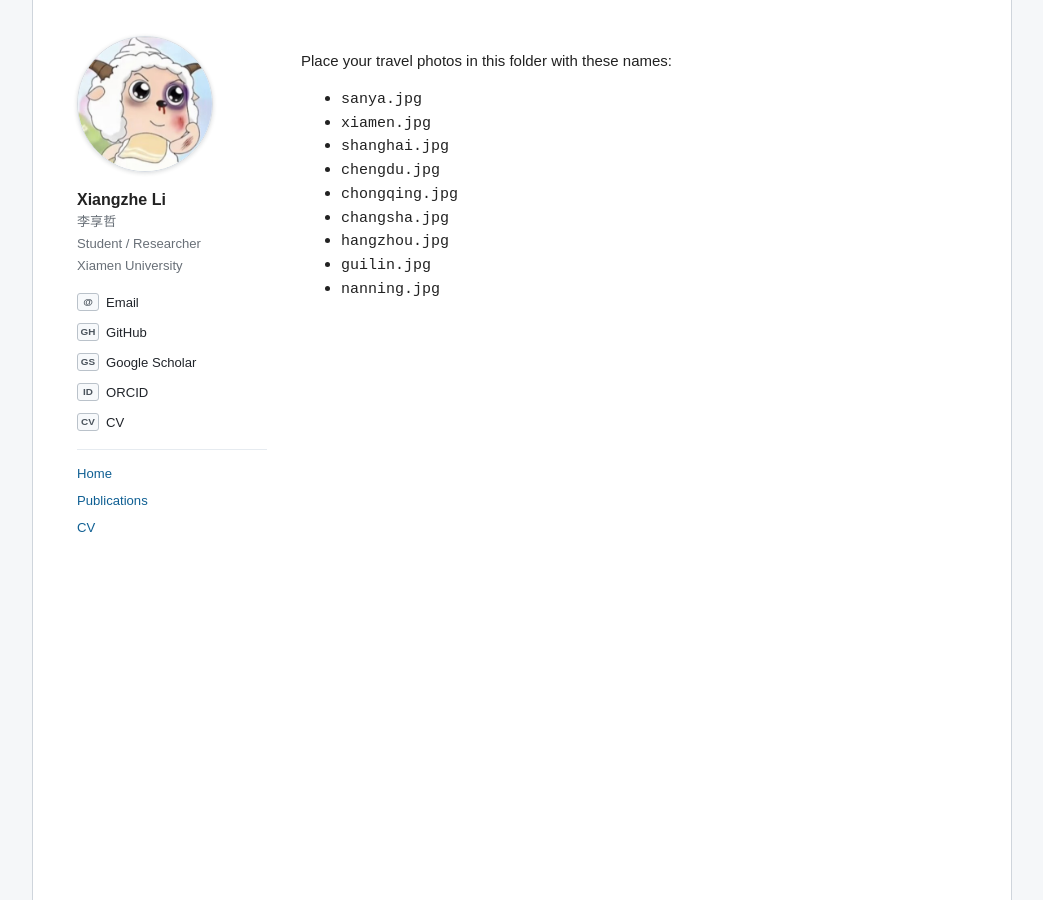
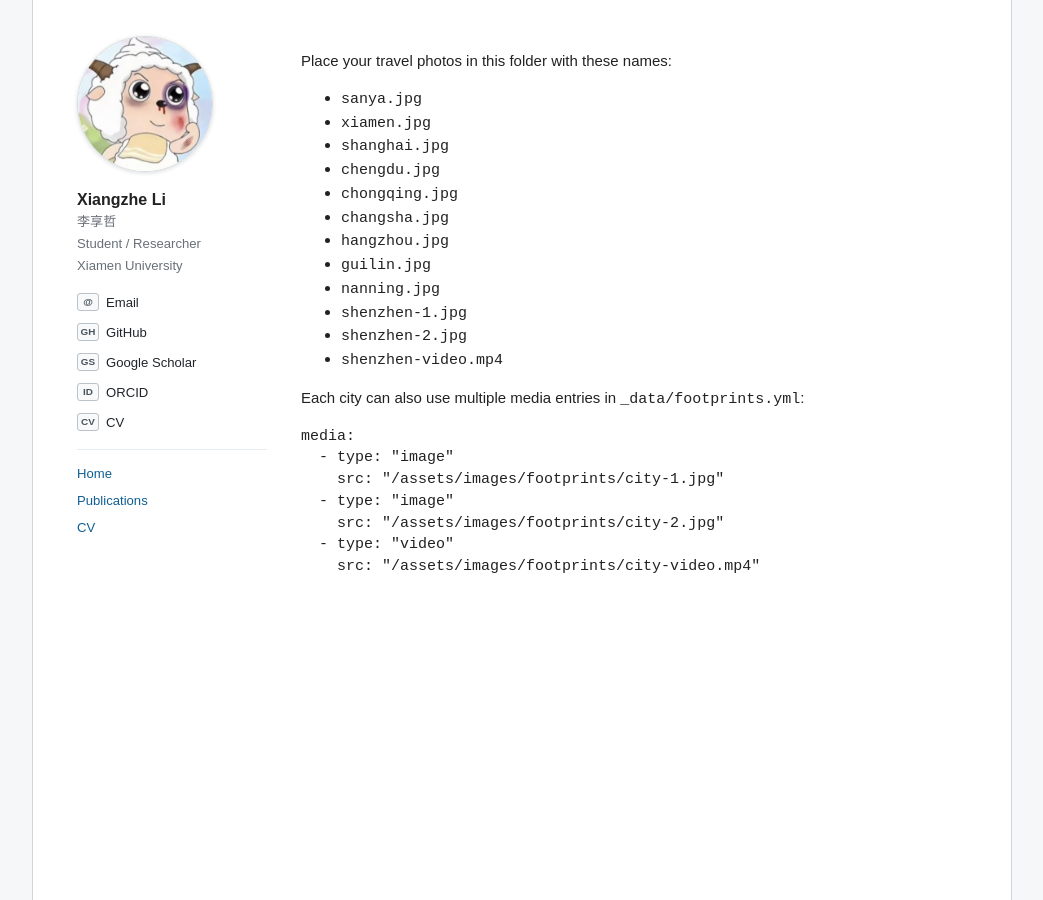
Before and after one commit to izhe666/izhe666.github.io, a Jekyll site: the page built from assets/images/footprints/README.md, in a window 1280 px wide. Shown: the whole page, without its empty margins (118-1161 px from the left). Built offline with Jekyll 4.4.1, drawn with Linux system fonts in a browser that asks for light colours; our own code applies the rules of GitHub Pages for plain Markdown files.

Commit message:
更新图片视频等

````diff
--- a/_includes/footprint-map.html
+++ b/_includes/footprint-map.html
@@ -86,6 +86,7 @@
   <figure class="footprint-photo-viewer">
     <div class="footprint-photo-stage">
       <img data-photo-image alt="" />
+      <video data-photo-video controls playsinline hidden></video>
       <div class="footprint-photo-placeholder" data-photo-placeholder hidden>
         <strong data-photo-placeholder-city></strong>
         <span data-photo-placeholder-path></span>
--- a/assets/css/main.css
+++ b/assets/css/main.css
@@ -550,7 +550,8 @@
   overflow: hidden;
 }
 
-.footprint-photo-stage img {
+.footprint-photo-stage img,
+.footprint-photo-stage video {
   display: block;
   width: auto;
   height: auto;
@@ -560,6 +561,7 @@
 }
 
 .footprint-photo-stage img[hidden],
+.footprint-photo-stage video[hidden],
 .footprint-photo-placeholder[hidden] {
   display: none;
 }
@@ -753,7 +755,8 @@
     min-height: 0;
   }
 
-  .footprint-photo-stage img {
+  .footprint-photo-stage img,
+  .footprint-photo-stage video {
     max-height: calc(100vh - 190px);
   }
 
--- a/assets/images/footprints/README.md
+++ b/assets/images/footprints/README.md
@@ -9,3 +9,18 @@
 - `hangzhou.jpg`
 - `guilin.jpg`
 - `nanning.jpg`
+- `shenzhen-1.jpg`
+- `shenzhen-2.jpg`
+- `shenzhen-video.mp4`
+
+Each city can also use multiple media entries in `_data/footprints.yml`:
+
+```yaml
+media:
+  - type: "image"
+    src: "/assets/images/footprints/city-1.jpg"
+  - type: "image"
+    src: "/assets/images/footprints/city-2.jpg"
+  - type: "video"
+    src: "/assets/images/footprints/city-video.mp4"
+```
````
Also changed, not shown: _data/footprints.yml (+42 -12 lines), assets/js/footpoints.js (+147 -22 lines).
